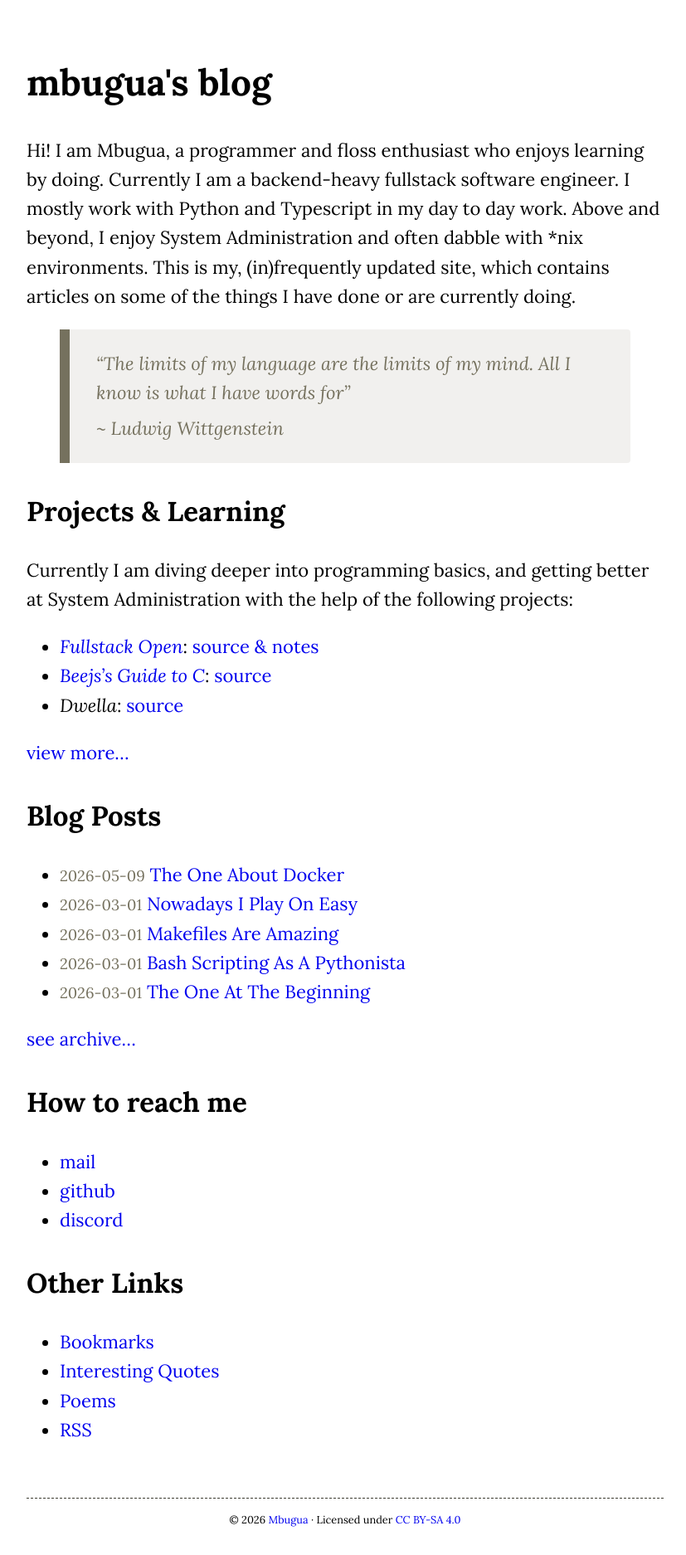
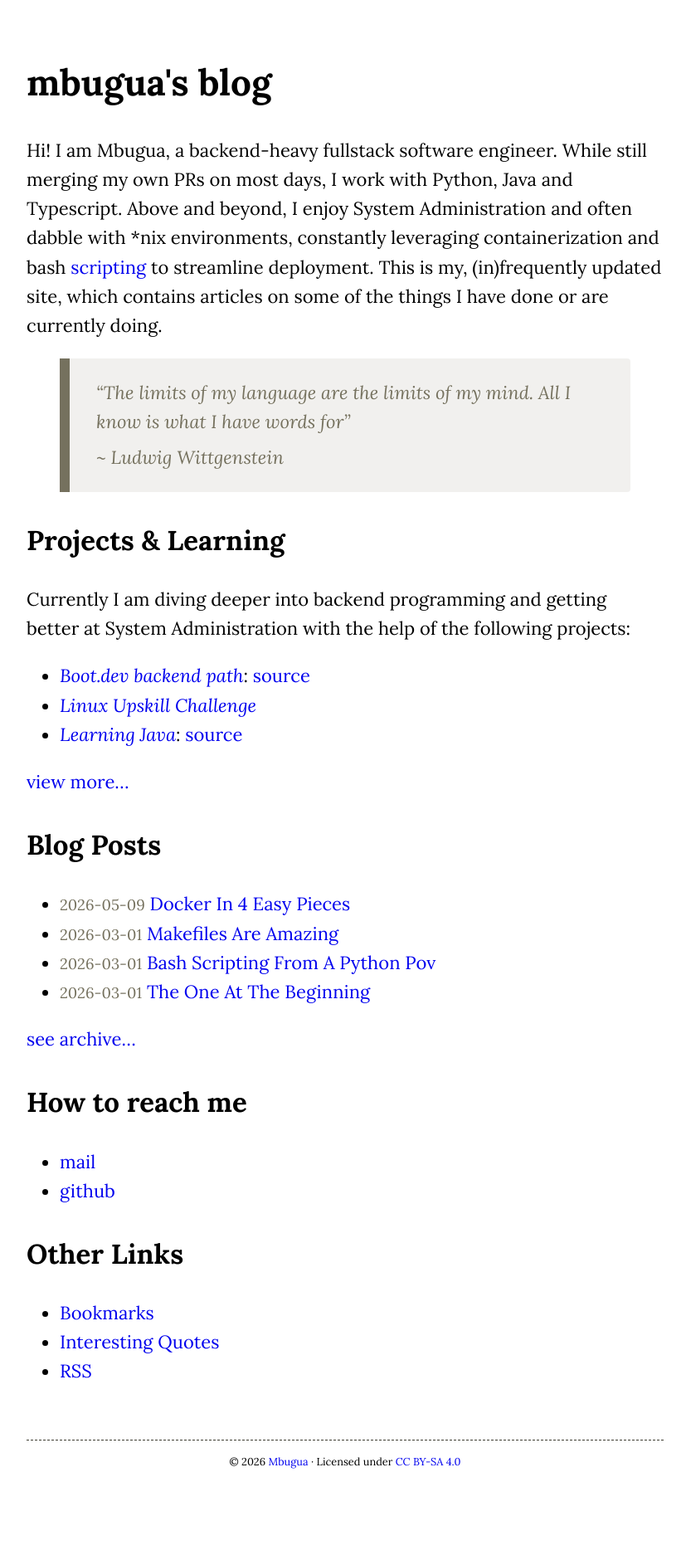
Before and after one commit to mbvgua/mbvgua.github.io, a Jekyll site: the page built from index.md, in a window 1280 px wide. Shown: the whole page at 83% size, without its empty margins (224-1051 px from the left). Built offline with Jekyll 4.4.1, drawn with Linux system fonts in a browser that asks for light colours; after the commit the page ends 1804 px from its top, so only the background shows below that.

Commit message:
refactor(jekyll): finalize jekyll desing
CHANGES:
- after moving back to the "no-style-please" theme in jekyll since i
  found it easier, I have finalized the design and all. Now the next
  step isactually adding real content into the website andfinally making
  it public.
- I have like 4 blog posts ideas atthe top of my head, so ill first work
  through those to completion, and upon doing that successfully, Ill
  now make it public :) Wish me luck

FOOTER:
- this finalized design means that there is nogoing back to theme
  switching. As a wise man once said "the less time you spend on your
  websites theme design, the happier you'll be"

```diff
--- a/index.md
+++ b/index.md
@@ -2,20 +2,24 @@
 layout: home
 ---
 
-Hi! I am Mbugua, a programmer and floss enthusiast who enjoys learning by doing. Currently I am a backend-heavy fullstack software engineer. I mostly work with Python and Typescript in my day to day work. Above and beyond, I enjoy System Administration and often dabble with *nix environments. This is my, (in)frequently updated site, which contains articles on some of the things I have done or are currently doing.
+Hi! I am Mbugua, a backend-heavy fullstack software engineer. While still merging my own PRs on most days, I work with Python, Java and Typescript. Above and beyond, I enjoy System Administration and often dabble with *nix environments, constantly leveraging containerization and bash [scripting](https://people.cs.georgetown.edu/~clay/classes/spring2010/os/inthebeginning.pdf) to streamline deployment. This is my, (in)frequently updated site, which contains articles on some of the things I have done or are currently doing.
 
 > "The limits of my language are the limits of my mind. All I know is what I have words for"
 > <cite>~ Ludwig Wittgenstein</cite>
 
 ## Projects & Learning
 
-Currently I am diving deeper into programming basics, and getting better at System Administration with the help of the following projects:
+Currently I am diving deeper into backend programming and getting better at System Administration with the help of the following projects:
 
-- [_Fullstack Open_](https://fullstackopen.com/en/): [source & notes](https://github.com/mbvgua/fullstack-open.git)
+- [_Boot.dev backend path_](https://www.boot.dev/paths/backend?tech=python-golang): [source](https://github.com/mbvgua/boot.dev-backend)
+- [_Linux Upskill Challenge_](https://linuxupskillchallenge.org/)
+- [_Learning Java_](https://java-programming.mooc.fi/): [source](https://github.com/mbvgua/learning-java.git)
+
+<!--
 - [_Beejs's Guide to C_](https://beej.us/guide/bgc/): [source](https://github.com/mbvgua/let-me-c.git)
-- _Dwella_: [source](https://github.com/mbvgua/dwella.git)
+- [_Fullstack Open_](https://fullstackopen.com/en/): [source & notes](https://github.com/mbvgua/fullstack-open.git) -->
 
-[view more...](projects.html)
+[view more...](archive_projects.html)
 
 ## Blog Posts
 
@@ -35,11 +39,11 @@ Currently I am diving deeper into programming basics, and getting better at Syst
 
 - [mail](mailto:mbvgua+dev@gmail.com)
 - [github](https://github.com/mbvgua)
-- [discord](https://discord.com/users/1537898689404600422)
+
+<!-- - [linkedin](https://www.linkedin.com/in/mbugua-douglas/) -->
 
 ## Other Links
 
 - [Bookmarks](https://ln.ht/~mbugua)
-- [Interesting Quotes](.content/quotes.md)
-- [Poems](./content/poems/readme.md)
+- [Interesting Quotes](quotes.html)
 - [RSS](feed.xml)
```
Also changed, not shown: _posts/2024-05-30-ifarm.md (added, +24 -0 lines), _posts/2025-01-20-micropanel.md (added, +25 -0 lines), _posts/2025-05-11-dotfiles.md (added, +25 -0 lines), _posts/2026-01-01-helsinki-docker-MOOC.md (added, +25 -0 lines), _posts/2026-06-18-fastapi-primer.md (added, +25 -0 lines), archive.md (+1 -0 lines), quotes.md (renamed from _posts/quotes.md, +5 -0 lines), _layouts/archive.html (line endings or trailing spaces), _posts/2026-05-09-docker-in-4-easy-pieces.md (renamed from _posts/2026-05-09-the-one-about-docker.md), _posts/2026-10-10-bash-scripting-from-a-python-POV.md (renamed from _posts/2026-10-10-bash-scripting-as-a-pythonista.md), _posts/nowadays-i-play-on-easy.md (renamed from _posts/2026-10-13-nowadays-i-play-on-easy.md), archive_projects.md (renamed from projects.md), 1 other file.
